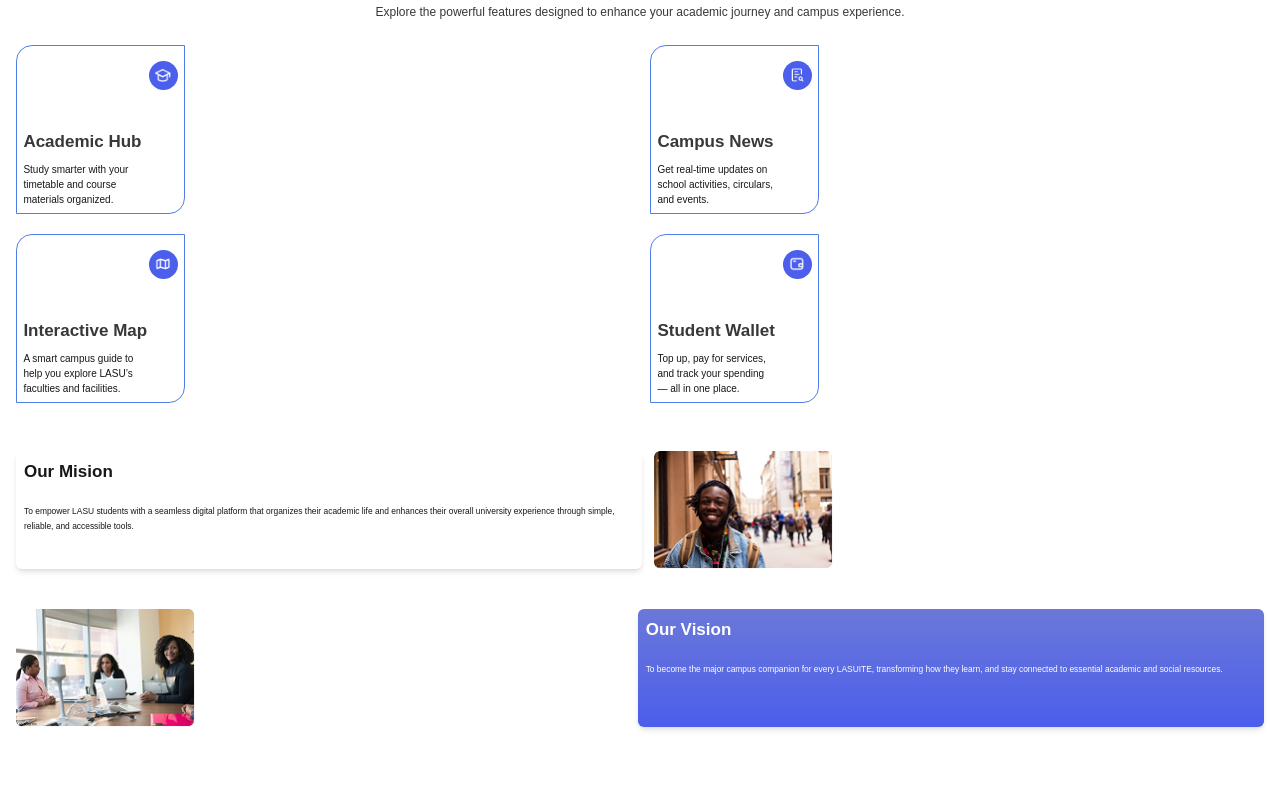
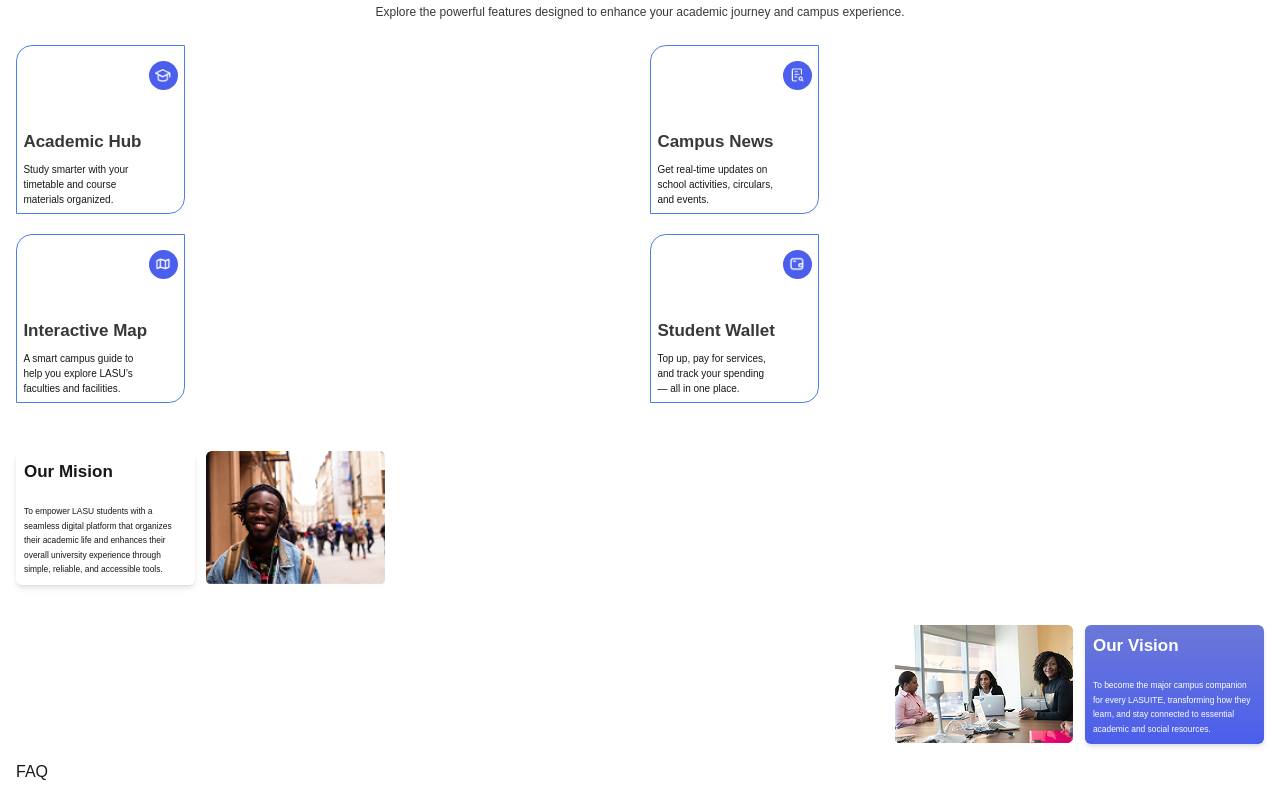
Before and after one commit to nUnitecch/LASUWEBAPP-Frontend, a Next.js app: page / in a window 1280 px wide. Shown: the part 449-1249 px from the top of the page. Before the commit the page ends 1208 px from the top, so only its background shows below. Built offline with nearby package versions, Linux system fonts and the light colour scheme.

Commit message:
fix: corrected about card height issues

```diff
--- a/app/_components/Home/about.tsx
+++ b/app/_components/Home/about.tsx
@@ -10,6 +10,7 @@ export default function About() {
             <AboutCard info={card} key={id} />
           ))}
         </div>
+        <div>FAQ</div>
       </div>
     </section>
   );
--- a/app/_components/Home/aboutCard.tsx
+++ b/app/_components/Home/aboutCard.tsx
@@ -12,19 +12,18 @@ type AboutCardType = {
 export default function AboutCard({ info }: AboutCardType) {
   return (
     <div className="about-card flex gap-[11.33px]">
-      <div className="card-desc w-[179.07px] h-[118.04px] flex-1 rounded-[5.85px] overflow-hidden p-2 shadow-md">
+      <div className="card-desc w-[179.07px] rounded-[5.85px] overflow-hidden p-2 shadow-md">
         <div>
           <h2 className="text-[17px] font-bold mb-5">{info.title}</h2>
           <p className="text-[8.41px] leading-[14.5px]">{info.desc}</p>
         </div>
       </div>
-      <div className="w-[179.07px] h-[118.04px] rounded-[5.85px] flex-1 overflow-hidden">
+      <div className="w-[179.07px] rounded-[5.85px] overflow-hidden relative">
         <Image
           src={`/images/${info.image}`}
           alt={info.title}
-          width={179.07}
-          height={118.04}
-          className="object-contain"
+          fill
+          className="object-cover object-center"
         />
       </div>
     </div>
```
